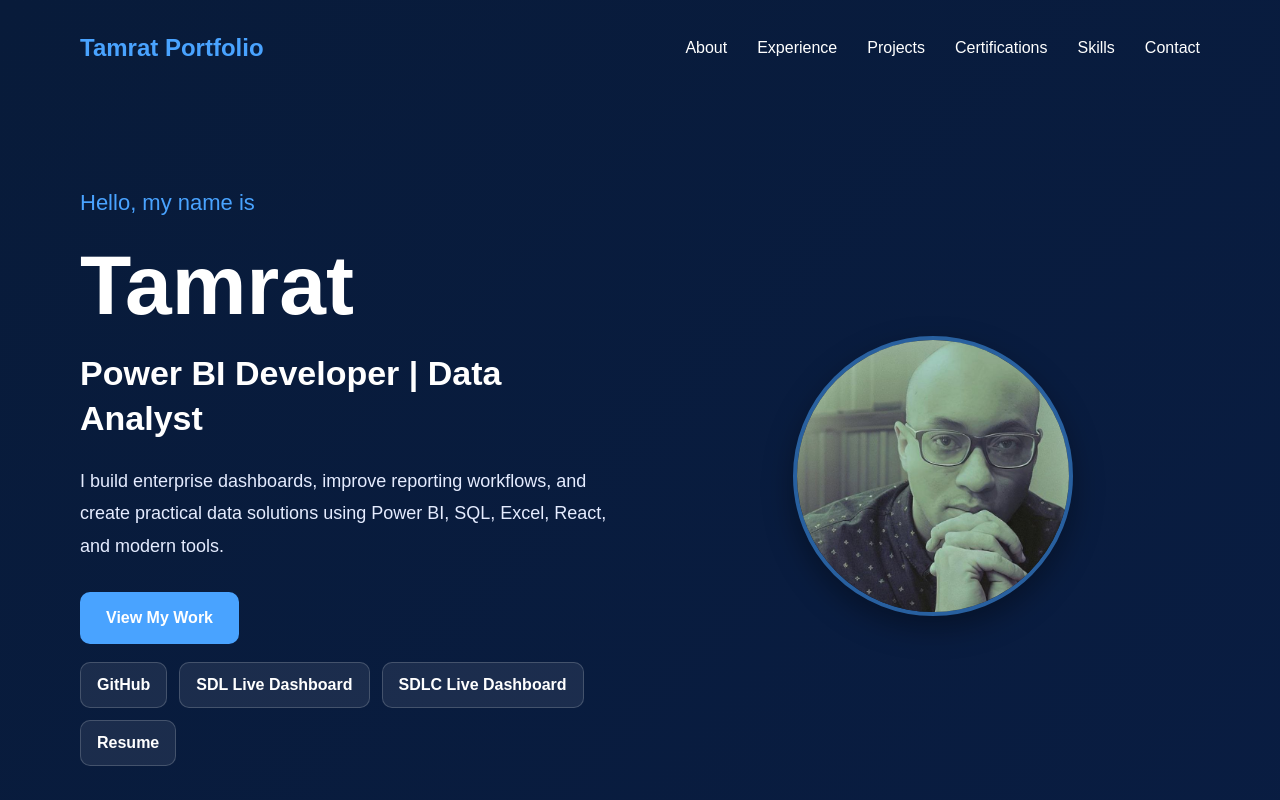
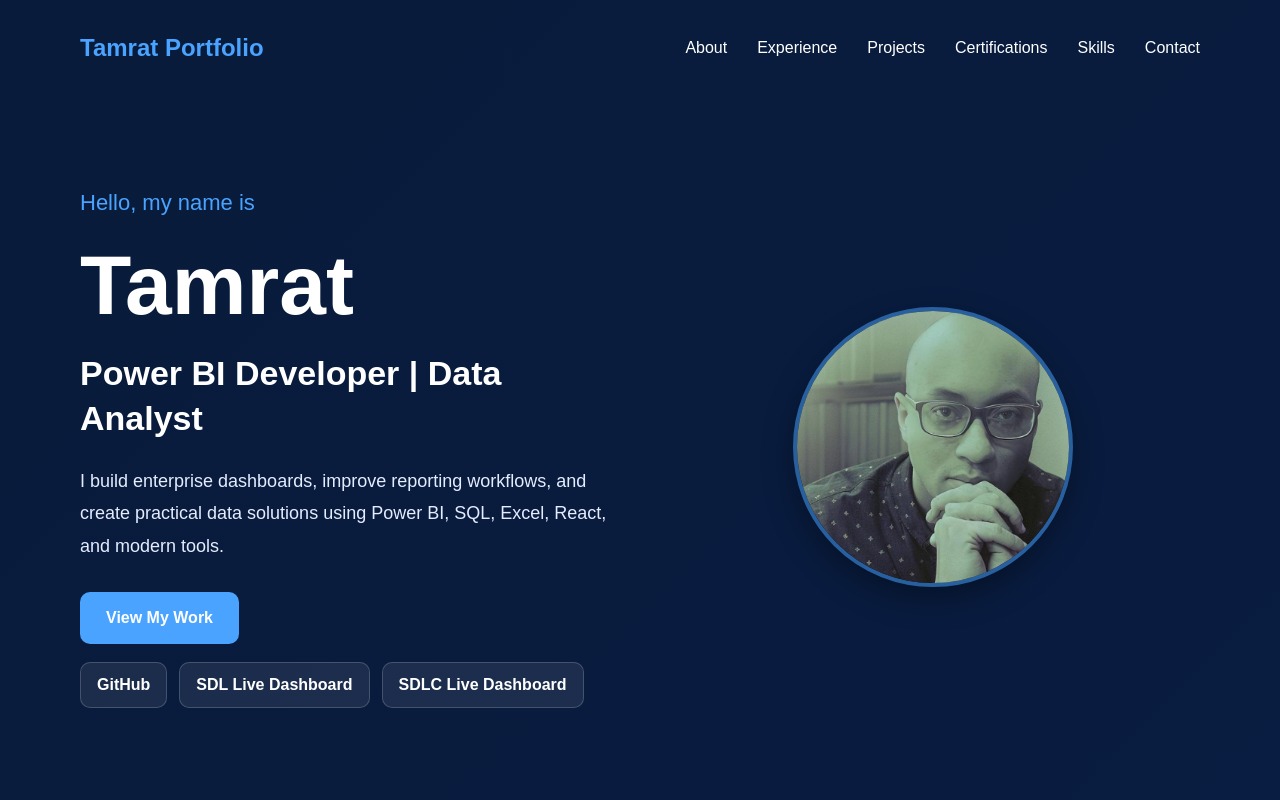
Before and after one commit to tamrat-dev-source/my-portfolio, a React (Vite) app: page / in a window 1280 px wide. Shown: the top 800 px of the page. Built offline with nearby package versions, Linux system fonts and the light colour scheme.

Commit message:
Remove resume top button

```diff
--- a/src/App.jsx
+++ b/src/App.jsx
@@ -65,14 +65,7 @@ function App() {
     SDLC Live Dashboard
   </a>
 
-  <a
-    href="/resume.pdf"
-    target="_blank"
-    rel="noreferrer"
-    className="top-link-btn"
-  >
-    Resume
-  </a>
+
 </div>
           </div>
 
```
